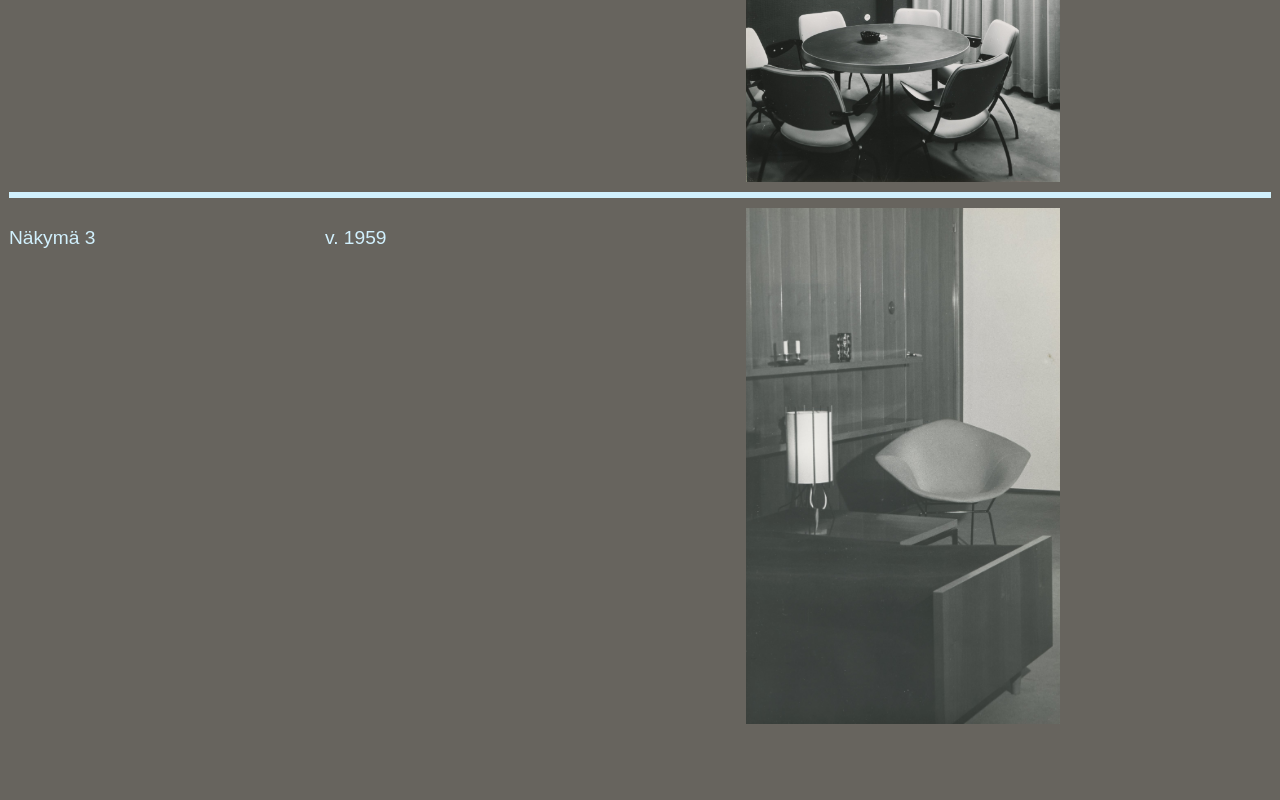
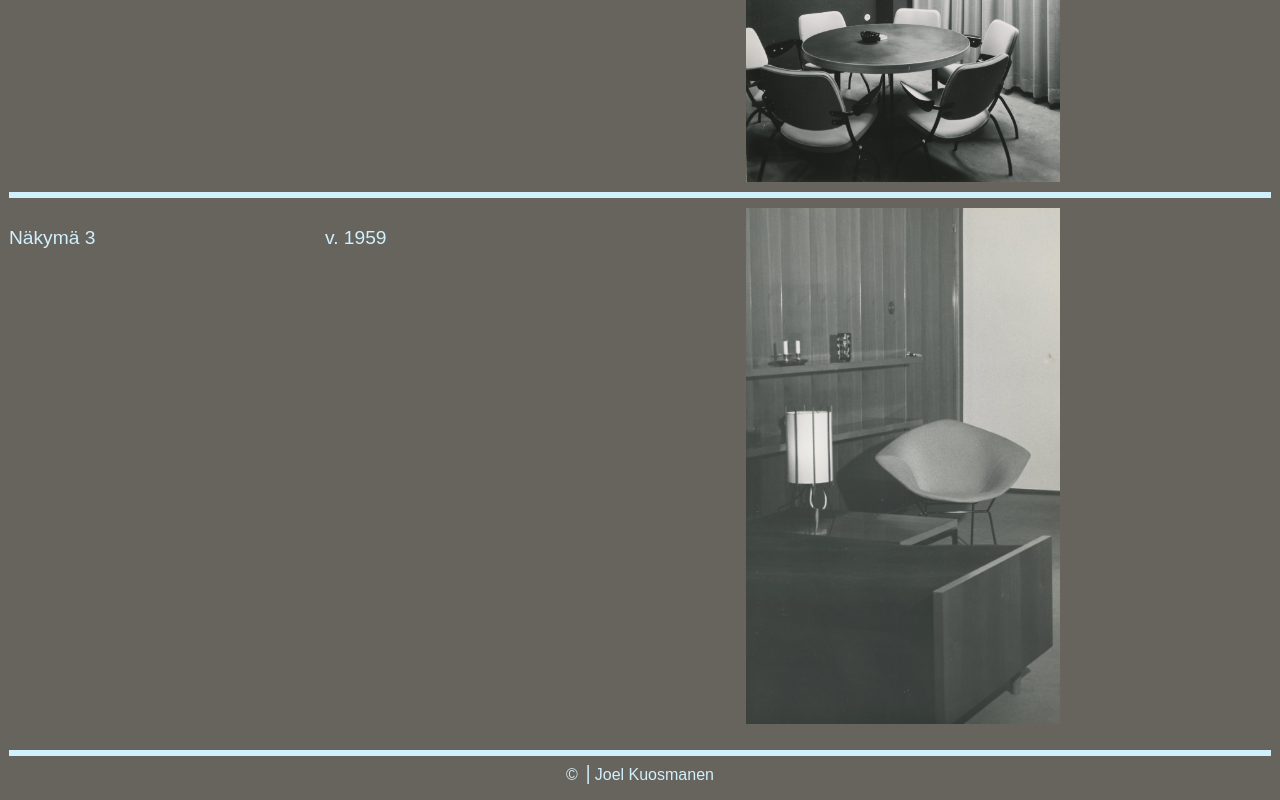
Before and after one commit to joelvkuos/joelvkuos.github.io, a plain HTML site: page index.html in a window 1280 px wide. Shown: the part 977-1777 px from the top of the page. Before the commit the page ends 1710 px from the top, so only its background shows below. Drawn offline with Linux system fonts and the light colour scheme.

Commit message:
UUSIN1.3

```diff
--- a/index.html
+++ b/index.html
@@ -7,7 +7,7 @@
     <meta name="robots" content="noindex">
     <meta name="googlebot" content="noindex">
     <link rel="stylesheet" href="styles.css">
-    <title>Eero</title>
+    <title>Galleria By Eero</title>
 </head>
 
 <body>
@@ -22,7 +22,7 @@
                 <h4 class="p2">SISUSTUSARKKITEHTI<br>INREDNINGSARKITEKT<br>INTERIOR ARCHITECT</h4>
             </div>
             <div class="col-6">
-                <h4 class="p2" id="p2"><br>YHTEYSTIEDOT</h4>
+                <h4 class="p2" id="p2">GALLERIA<br><br>YHTEYSTIEDOT</h4>
             </div>
         </div> <!-- 100% -->
 
@@ -69,6 +69,12 @@
         </div>
     </div>
     </div>
+    <footer>
+        <div class="col-12">
+            <hr>
+        </div>
+        <p> &copy; ⎥ Joel Kuosmanen</p>
+    </footer>
 </body>
 
 
--- a/styles.css
+++ b/styles.css
@@ -90,7 +90,6 @@ hr {
     font-family: sans-serif;
     color: #d1f0fd;
     font-size: large;
-
 }
 
 .p2#p2 {
@@ -166,3 +165,9 @@ hr {
         width: 100%;
     }
 }
+
+footer {
+    text-align: center;
+    font-family: sans-serif;
+    color: #d1f0fd;
+}
```
